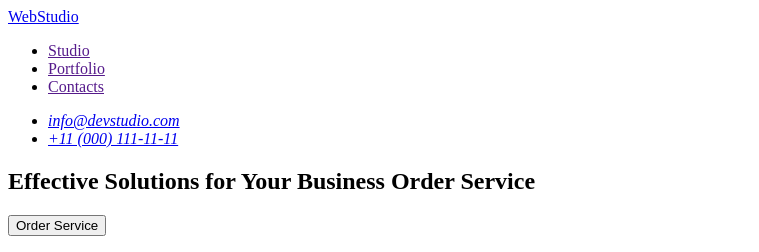
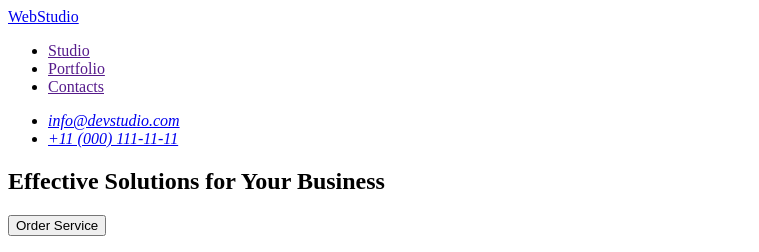
Before and after one commit to NiukaloTetiana/goit-markup-hw-01, a plain HTML site: page index.html in a window 1280 px wide. Shown: the top 252 px of the page, without its empty margins (0-759 px from the left). Drawn offline with Linux system fonts and the light colour scheme.

Commit message:
index html new h1

```diff
--- a/index.html
+++ b/index.html
@@ -26,7 +26,7 @@
     <main>
       <!-- Hero -->
       <section>
-        <h1>Effective Solutions for Your Business Order Service</h1>
+        <h1>Effective Solutions for Your Business</h1>
         <button type="button">Order Service</button>
       </section>
       <!-- Advantages -->
```
